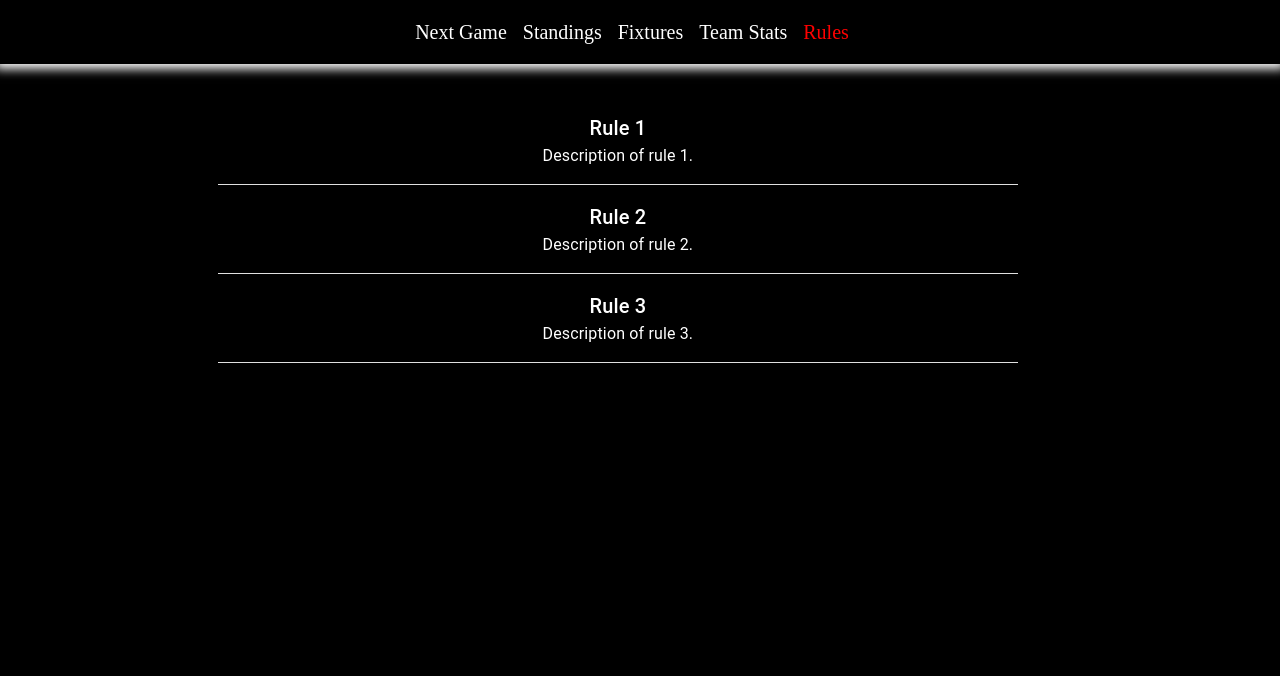
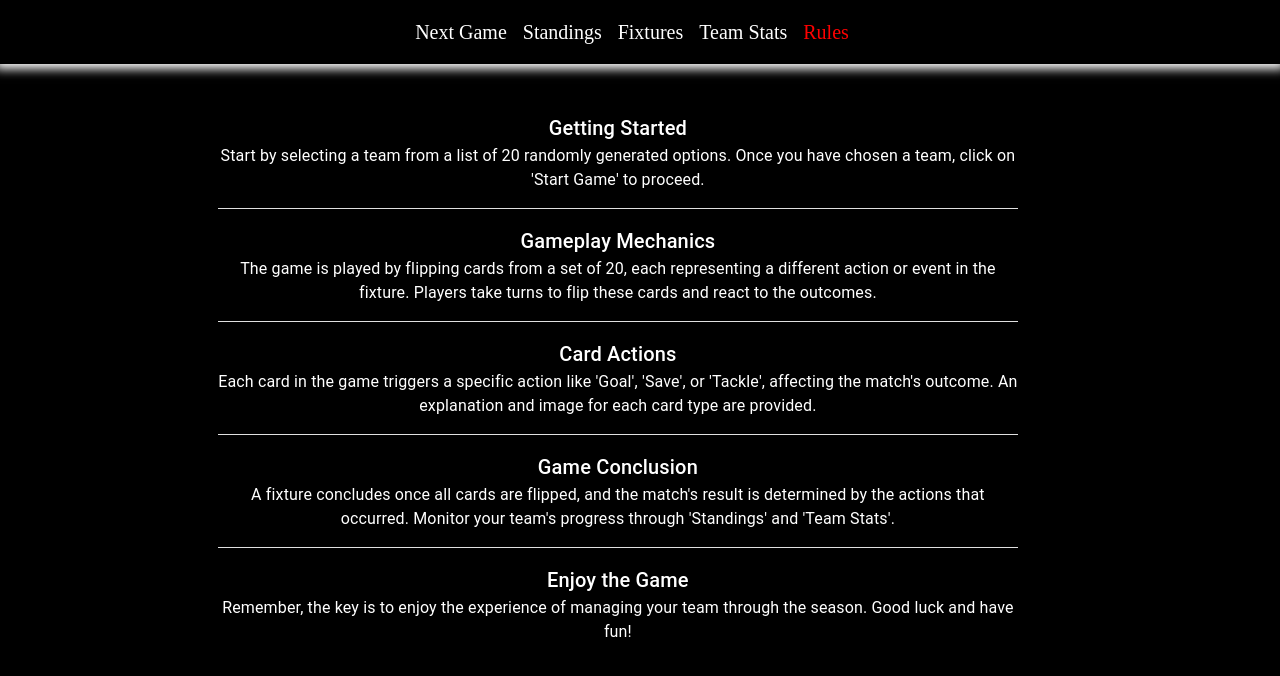
Before and after one commit to mivanov9348/fmvite, a React (Vite) app: page /rules in a window 1280 px wide. Shown: the top 676 px of the page. Built offline with nearby package versions, Linux system fonts and the light colour scheme.

Commit message:
Add Rules

```diff
--- /dev/null
+++ b/src/components/Game/GameComment.jsx
@@ -0,0 +1,21 @@
+/* eslint-disable react/prop-types */
+import { Box, Typography } from "@mui/material";
+
+export default function GameComment({ message }) {
+  return (
+    <Box
+      sx={{
+        mt: 2,
+        p: 2,
+        backgroundColor: "black",
+        borderRadius: "10px",
+        boxShadow: "0 4px 8px rgba(0, 0, 0, 0.2)",
+        textAlign: "center",
+      }}
+    >
+      <Typography variant="h6" sx={{ color: "red" }}>
+        {message}
+      </Typography>
+    </Box>
+  );
+}
--- /dev/null
+++ b/src/components/Game/GameOver.jsx
@@ -0,0 +1,35 @@
+/* eslint-disable react/prop-types */
+import { Box, Typography } from "@mui/material";
+
+export default function GameOver({ gameStarted }) {
+  return (
+    <Box
+      sx={{
+        backgroundColor: "white",
+        border: "2px solid black",
+        padding: "1px",
+        borderRadius: "5px",
+        boxShadow: "0 4px 8px rgba(0, 0, 0, 0.1)",
+        marginBottom: "2px",
+        mt: gameStarted ? "2px" : 0,
+        display: "flex",
+        flexDirection: "column",
+        alignItems: "center",
+        fontFamily: "JACKPORT COLLEGE NCV",
+        textAlign: "center",
+        color: "#ffffff",
+      }}
+    >
+      <Typography
+        variant="h5"
+        sx={{
+          mt: "1px",
+          fontFamily: "JACKPORT COLLEGE NCV",
+          color: "red",
+        }}
+      >
+        Game Over
+      </Typography>
+    </Box>
+  );
+}
--- /dev/null
+++ b/src/components/Game/utils/gameConstants.js
@@ -0,0 +1,3 @@
+const faceArr = ["save", "tackle", "throwin", "goal", "shoot"];
+
+export default faceArr;
--- a/src/components/Game/utils/setGameUtills.js
+++ b/src/components/Game/utils/setGameUtills.js
@@ -1,4 +1,4 @@
-const faceArr = ["save", "tackle", "throwin", "goal", "shoot"];
+import faceArr from "./gameConstants.js";
 
 export function randomFace() {
   return faceArr[Math.floor(Math.random() * faceArr.length)];
--- a/src/pages/Game.jsx
+++ b/src/pages/Game.jsx
@@ -12,6 +12,8 @@ import {
   calculateMatchesResult,
   updateTeamStandings,
 } from "../components/Game/utils/endGameUtills";
+import GameOver from "../components/Game/GameOver";
+import GameComment from "../components/Game/GameComment";
 
 export default function Game() {
   const [gameStarted, setGameStarted] = useState(false);
@@ -23,18 +25,17 @@ export default function Game() {
   const { currentGame, setCurrentGame } = useGame();
   const [showNextMatchButton, setShowNextMatchButton] = useState(false);
   const [isPlayerTurn, setIsPlayerTurn] = useState(true);
+  const [message, setMessage] = useState(true);
 
   useEffect(() => {
     if (!isPlayerTurn) {
-      setTimeout(initiatePCTurn, 2000); // Delay for a realistic feel
+      setTimeout(initiatePCTurn, 2000);
     }
   }, [isPlayerTurn]);
 
   function startGame() {
     const nextFixture = findNextFixture(fixtures, selectedTeam);
-
     setCurrentGame(nextFixture);
-
     setGameStarted(true);
     setCurrentPlayer(0);
     const faces = initiliazeCardFace();
@@ -60,30 +61,55 @@ export default function Game() {
     setCardFaces((prevFaces) => {
       const newFaces = [...prevFaces];
       newFaces[index].opened = true;
-      console.log("Updated cardFaces:", newFaces); // Debugging log
-
       return newFaces;
     });
 
     switch (face) {
       case "goal":
-        if (currentPlayer === 0) {
-          setCurrentGame((currentGame) => ({
+        setCurrentGame((currentGame) => {
+          const playerTeam =
+            selectedTeam.id === currentGame.HomeTeamId ? "Home" : "Away";
+          const pcTeam = playerTeam === "Home" ? "Away" : "Home";
+
+          if (isPlayer) {
+            setMessage(`${selectedTeam.name} score a goal!`);
+
+            return {
               ...currentGame,
               HomeTeamScore:
-              currentPlayer === 0
+                playerTeam === "Home"
                   ? currentGame.HomeTeamScore + 1
                   : currentGame.HomeTeamScore,
               AwayTeamScore:
-              currentPlayer === 1
+                playerTeam === "Away"
                   ? currentGame.AwayTeamScore + 1
                   : currentGame.AwayTeamScore,
-          }));
+            };
+          } else {
+            const pcTeamName =
+              pcTeam === "Home" ? currentGame.HomeTeam : currentGame.AwayTeam;
+            setMessage(`${pcTeamName} scored a goal!`);
+            return {
+              ...currentGame,
+              HomeTeamScore:
+                pcTeam === "Home"
+                  ? currentGame.HomeTeamScore + 1
+                  : currentGame.HomeTeamScore,
+              AwayTeamScore:
+                pcTeam === "Away"
+                  ? currentGame.AwayTeamScore + 1
+                  : currentGame.AwayTeamScore,
+            };
           }
+        });
         changeTurn = true;
         break;
       case "save":
+        setMessage("The goalkeeper saves the ball!");
+        changeTurn = true;
+        break;
       case "tackle":
+        setMessage("Tackle! The ball is for the opposite!");
         changeTurn = true;
         break;
       case "fulltime":
@@ -115,6 +141,12 @@ export default function Game() {
         return;
 
       case "throwin":
+        setMessage("The player is ready for throw in!");
+        changeTurn = false;
+        if (!isPlayer) {
+          initiatePCTurn();
+        }
+        break;
       case "shoot":
         changeTurn = false;
         if (!isPlayer) {
@@ -131,7 +163,6 @@ export default function Game() {
   }
 
   function initiatePCTurn() {
-    // Delay the PC's turn for a realistic feel
     setTimeout(() => {
       const unopenedCards = cardFaces.filter((card) => !card.opened);
       if (unopenedCards.length === 0) {
@@ -145,7 +176,7 @@ export default function Game() {
       );
 
       handleCardAction(pcAction.face, false, originalIndex);
-    }, 2000);
+    }, 1000);
   }
 
   function loadNextMatch() {
@@ -153,13 +184,16 @@ export default function Game() {
 
     if (nextFixture) {
       setCurrentGame(nextFixture);
+      setGameStarted(true);
+      setGameEnded(false);
+      setShowNextMatchButton(false);
+      setCurrentPlayer(0);
+      const faces = initiliazeCardFace();
+      setCardFaces(faces);
+      setIsPlayerTurn(true);
     } else {
       console.log("No more fixtures available");
     }
-
-    setGameStarted(false);
-    setGameEnded(false);
-    setShowNextMatchButton(false);
   }
 
   return (
@@ -208,7 +242,7 @@ export default function Game() {
               color: currentPlayer === 0 && gameStarted ? "red" : "black",
             }}
           >
-            {currentGame?.HomeTeam}
+            {currentGame ? currentGame.HomeTeam : "Home Team"}
           </span>
           {" - "}
           <span
@@ -216,43 +250,18 @@ export default function Game() {
               color: currentPlayer === 1 && gameStarted ? "red" : "black",
             }}
           >
-            {currentGame?.AwayTeam}
+            {currentGame ? currentGame.AwayTeam : "Away Team"}
           </span>
         </Typography>
         <Typography variant="h6" sx={{ fontFamily: "JACKPORT COLLEGE NCV" }}>
-          {gameStarted
-            ? `${currentGame?.HomeTeamScore}:${currentGame?.AwayTeamScore}`
-            : ""}
+          {currentGame
+            ? `${currentGame.HomeTeamScore}:${currentGame.AwayTeamScore}`
+            : "0:0"}
         </Typography>
-        {gameEnded && (
-          <Box
-            sx={{
-              backgroundColor: "white",
-              border: "2px solid black",
-              padding: "1px",
-              borderRadius: "5px",
-              boxShadow: "0 4px 8px rgba(0, 0, 0, 0.1)",
-              marginBottom: "2px",
-              mt: gameStarted ? "2px" : 0,
-              display: "flex",
-              flexDirection: "column",
-              alignItems: "center",
-              fontFamily: "JACKPORT COLLEGE NCV",
-              textAlign: "center",
-              color: "#ffffff",
-            }}
-          >
-            <Typography
-              variant="h5"
-              sx={{
-                mt: "1px",
-                fontFamily: "JACKPORT COLLEGE NCV",
-                color: "red",
-              }}
-            >
-              Game Over
-            </Typography>
-          </Box>
+        {gameEnded ? (
+          <GameOver gameStarted={gameStarted} />
+        ) : (
+          <GameComment message={message} />
         )}
       </Box>
 
--- a/src/pages/Rules.jsx
+++ b/src/pages/Rules.jsx
@@ -1,3 +1,4 @@
+/* eslint-disable react/no-unescaped-entities */
 import { Box, Typography, Divider } from "@mui/material";
 
 export default function Rules() {
@@ -11,27 +12,57 @@ export default function Rules() {
         color: "white",
       }}
     >
+      {/* Rule 1 */}
       <Typography variant="h6" sx={{ marginTop: 2 }}>
-        Rule 1
+        Getting Started
       </Typography>
-      <Typography sx={{ marginBottom: 2 }}>Description of rule 1.</Typography>
+      <Typography sx={{ marginBottom: 2 }}>
+        Start by selecting a team from a list of 20 randomly generated options.
+        Once you have chosen a team, click on 'Start Game' to proceed.
+      </Typography>
       <Divider sx={{ backgroundColor: "white", marginBottom: 2 }} />
 
+      {/* Rule 2 */}
       <Typography variant="h6" sx={{ marginTop: 2 }}>
-        Rule 2
+        Gameplay Mechanics
       </Typography>
-      <Typography sx={{ marginBottom: 2 }}>Description of rule 2.</Typography>
+      <Typography sx={{ marginBottom: 2 }}>
+        The game is played by flipping cards from a set of 20, each representing
+        a different action or event in the fixture. Players take turns to flip
+        these cards and react to the outcomes.
+      </Typography>
       <Divider sx={{ backgroundColor: "white", marginBottom: 2 }} />
 
-      {/* Add more rules as needed */}
-
+      {/* Rule 3 */}
       <Typography variant="h6" sx={{ marginTop: 2 }}>
-        Rule 3
+        Card Actions
       </Typography>
-      <Typography sx={{ marginBottom: 2 }}>Description of rule 3.</Typography>
+      <Typography sx={{ marginBottom: 2 }}>
+        Each card in the game triggers a specific action like 'Goal', 'Save', or
+        'Tackle', affecting the match's outcome. An explanation and image for
+        each card type are provided.
+      </Typography>
       <Divider sx={{ backgroundColor: "white", marginBottom: 2 }} />
 
-      {/* Continue adding rules and dividers */}
+      {/* Rule 4 */}
+      <Typography variant="h6" sx={{ marginTop: 2 }}>
+        Game Conclusion
+      </Typography>
+      <Typography sx={{ marginBottom: 2 }}>
+        A fixture concludes once all cards are flipped, and the match's result
+        is determined by the actions that occurred. Monitor your team's progress
+        through 'Standings' and 'Team Stats'.
+      </Typography>
+      <Divider sx={{ backgroundColor: "white", marginBottom: 2 }} />
+
+      {/* Additional Notes or Rules */}
+      <Typography variant="h6" sx={{ marginTop: 2 }}>
+        Enjoy the Game
+      </Typography>
+      <Typography sx={{ marginBottom: 2 }}>
+        Remember, the key is to enjoy the experience of managing your team
+        through the season. Good luck and have fun!
+      </Typography>
     </Box>
   );
 }
```
Also changed, not shown: src/components/Game/utils/gameStateUtills.js (added). Lines whose indentation alone changed are shown as unchanged.
